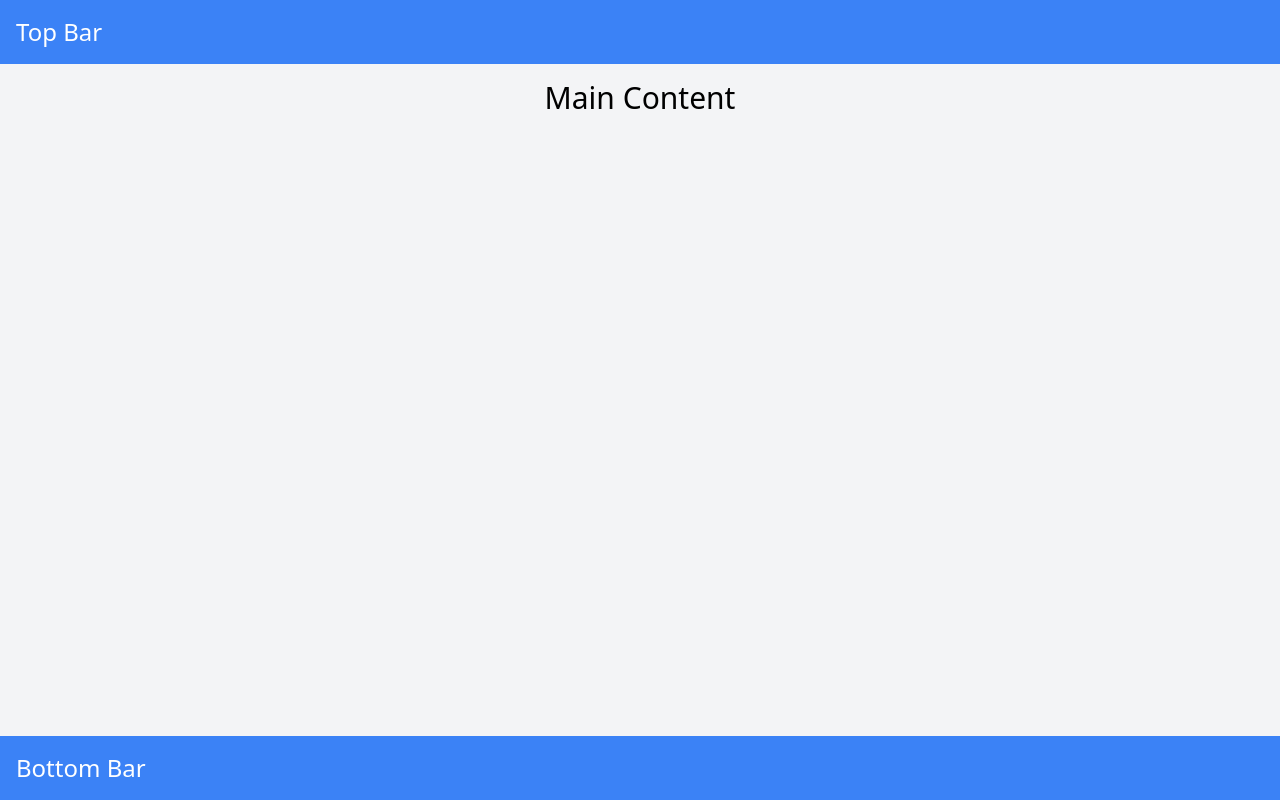
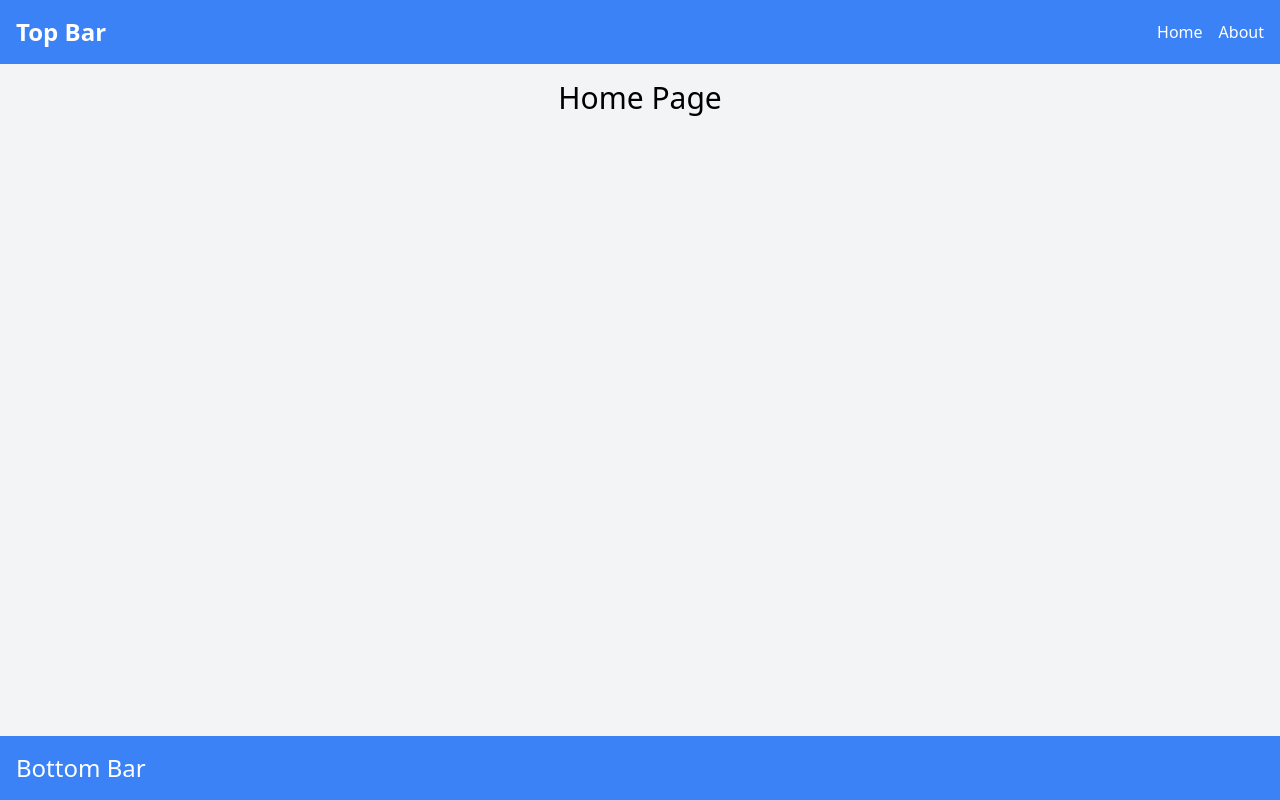
Before and after one commit to HarleyQiu/vite-demo, a Vue app: page / in a window 1280 px wide. Built offline with nearby package versions, Linux system fonts and the light colour scheme.

Commit message:
update main layout

```diff
--- a/package.json
+++ b/package.json
@@ -9,7 +9,8 @@
     "preview": "vite preview"
   },
   "dependencies": {
-    "vue": "^3.4.21"
+    "vue": "^3.4.21",
+    "vue-router": "^4.3.2"
   },
   "devDependencies": {
     "@vitejs/plugin-vue": "^5.0.4",
--- a/src/App.vue
+++ b/src/App.vue
@@ -7,7 +7,7 @@ import BottomBar from "./components/BottomBar.vue";
   <div class="flex flex-col min-h-screen">
     <top-bar></top-bar>
     <main class="flex-grow bg-gray-100 p-4">
-      <h1 class="text-3xl text-center">Main Content</h1>
+      <router-view></router-view>
     </main>
     <bottom-bar></bottom-bar>
   </div>
--- a/src/components/TopBar.vue
+++ b/src/components/TopBar.vue
@@ -1,10 +1,16 @@
 <script setup>
-
+import {RouterLink} from 'vue-router'
 </script>
 
 <template>
   <div class="bg-blue-500 text-white p-4">
-    <h1 class="text-2xl">Top Bar</h1>
+    <div class="container mx-auto flex justify-between items-center">
+      <h1 class="text-2xl font-bold">Top Bar</h1>
+      <nav class="flex space-x-4">
+        <RouterLink to="/" class="hover:text-blue-300 transition-colors duration-300">Home</RouterLink>
+        <RouterLink to="/about" class="hover:text-blue-300 transition-colors duration-300">About</RouterLink>
+      </nav>
+    </div>
   </div>
 </template>
 
--- /dev/null
+++ b/src/views/About.vue
@@ -0,0 +1,18 @@
+<script setup>
+
+import {onMounted} from "vue";
+
+onMounted(() => {
+  console.log("About Page Mounted");
+});
+</script>
+
+<template>
+  <div>
+    <h1 class="text-3xl text-center">About Page</h1>
+  </div>
+</template>
+
+<style scoped>
+
+</style>
--- /dev/null
+++ b/src/views/Home.vue
@@ -0,0 +1,17 @@
+<script setup>
+import {onMounted} from "vue";
+
+onMounted(() => {
+  console.log("Home Page Mounted");
+});
+</script>
+
+<template>
+  <div>
+    <h1 class="text-3xl text-center">Home Page</h1>
+  </div>
+</template>
+
+<style scoped>
+
+</style>
```
Also changed, not shown: src/main.js (+7 -2 lines), src/router/index.js (added, +16 -0 lines), 1 other file (tests, documents, lock files or other folders).
